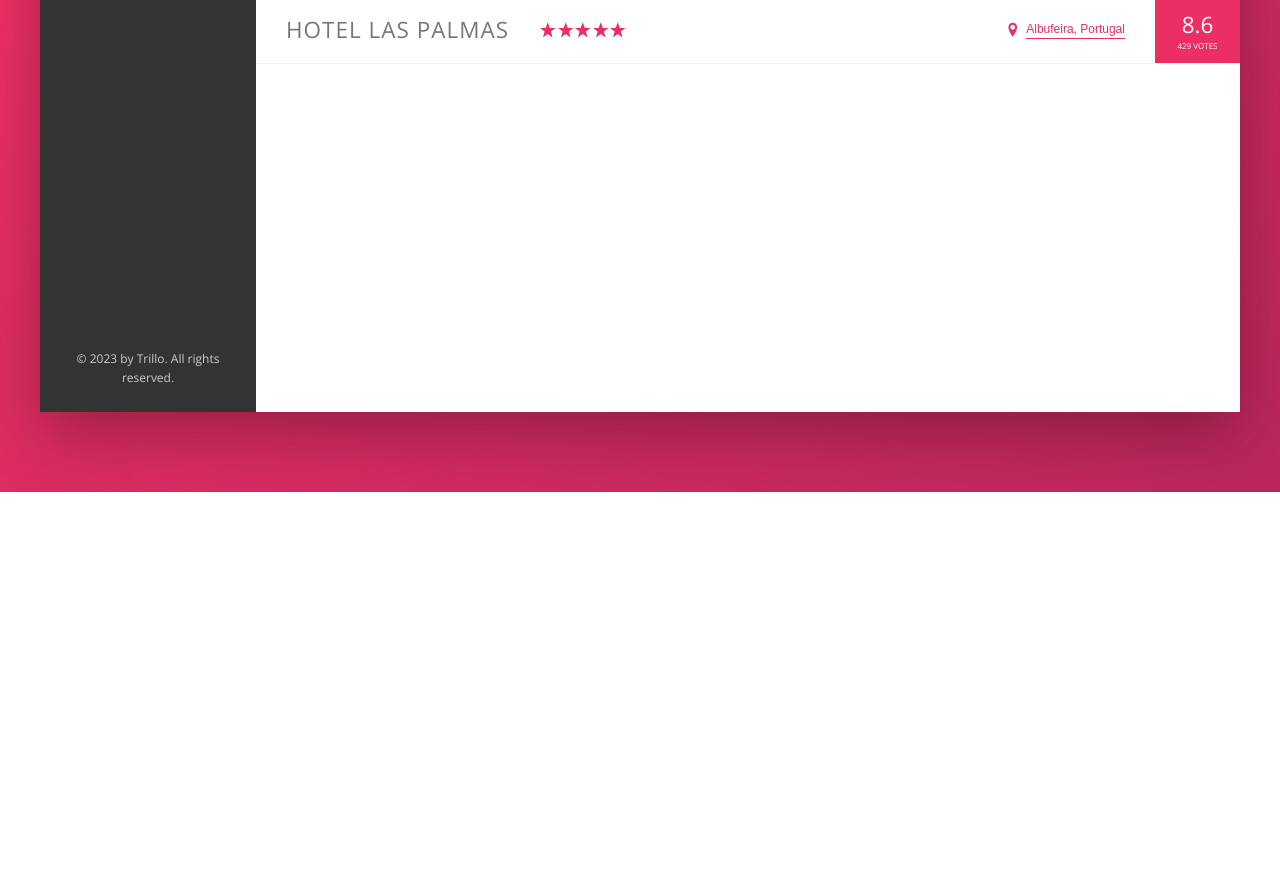
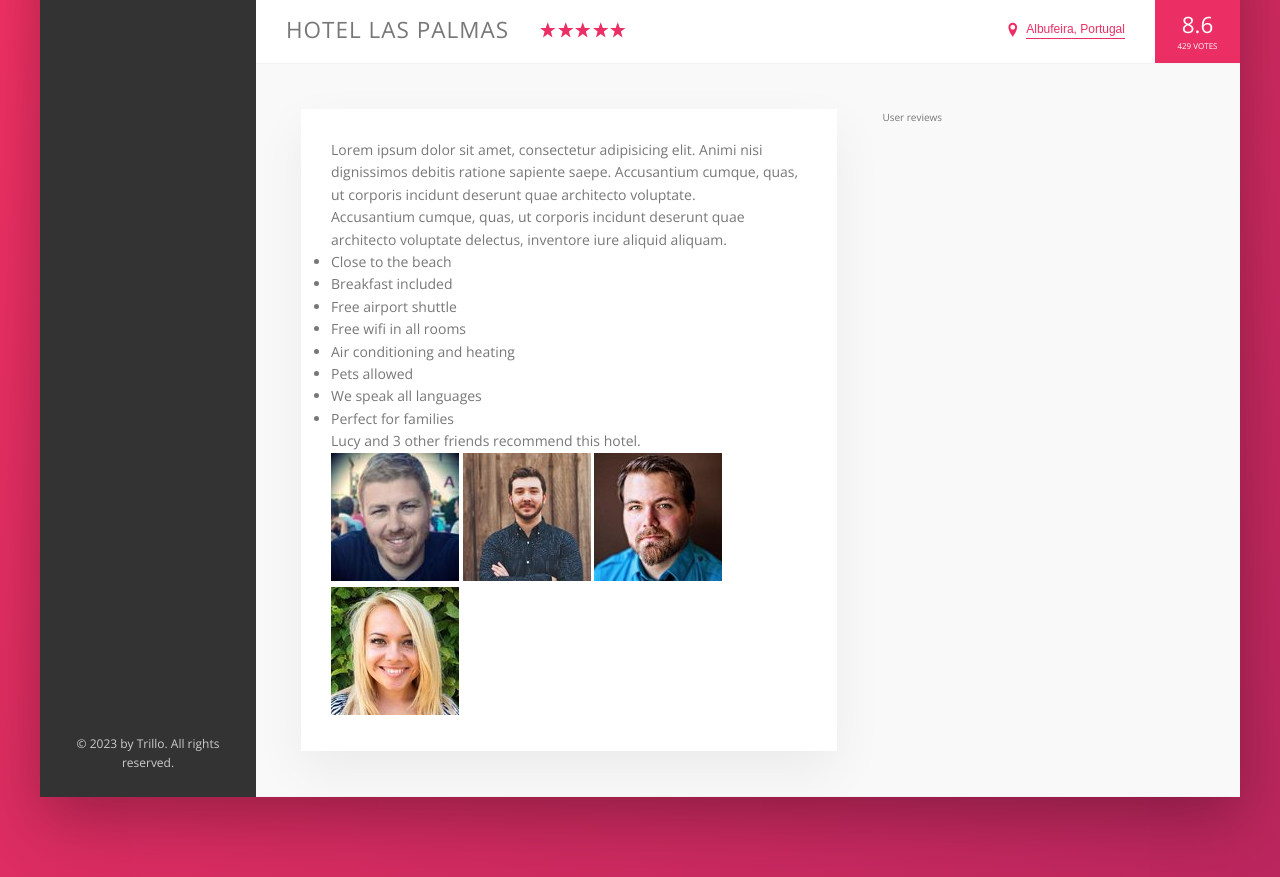
Before and after one commit to omergencoglu/trillo, a website: page index.html in a window 1280 px wide. Shown: the part 538-1415 px from the top of the page. Before the commit the page ends 1030 px from the top, so only its background shows below. Drawn offline with nearby package versions, Linux system fonts and the light colour scheme.

Commit message:
Add details section

```diff
--- a/index.html
+++ b/index.html
@@ -148,6 +148,62 @@
               <div class="overview__rating-count">429 votes</div>
             </div>
           </div>
+
+          <div class="detail">
+            <div class="description">
+              <p class="paragraph">
+                Lorem ipsum dolor sit amet, consectetur adipisicing elit. Animi
+                nisi dignissimos debitis ratione sapiente saepe. Accusantium
+                cumque, quas, ut corporis incidunt deserunt quae architecto
+                voluptate.
+              </p>
+              <p class="paragraph">
+                Accusantium cumque, quas, ut corporis incidunt deserunt quae
+                architecto voluptate delectus, inventore iure aliquid aliquam.
+              </p>
+              <ul class="list">
+                <li class="list__item">Close to the beach</li>
+                <li class="list__item">Breakfast included</li>
+                <li class="list__item">Free airport shuttle</li>
+                <li class="list__item">Free wifi in all rooms</li>
+                <li class="list__item">Air conditioning and heating</li>
+                <li class="list__item">Pets allowed</li>
+                <li class="list__item">We speak all languages</li>
+                <li class="list__item">Perfect for families</li>
+              </ul>
+
+              <div class="recommend">
+                <p class="recommend__count">
+                  Lucy and 3 other friends recommend this hotel.
+                </p>
+                <div class="recommend__friends">
+                  <img
+                    src="img/user-3.jpg"
+                    alt="Friend 1"
+                    class="recommed__photo"
+                  />
+                  <img
+                    src="img/user-4.jpg"
+                    alt="Friend 2"
+                    class="recommed__photo"
+                  />
+                  <img
+                    src="img/user-5.jpg"
+                    alt="Friend 3"
+                    class="recommed__photo"
+                  />
+
+                  <img
+                    src="img/user-6.jpg"
+                    alt="Friend 4"
+                    class="recommed__photo"
+                  />
+                </div>
+              </div>
+            </div>
+
+            <div class="user-reviews">User reviews</div>
+          </div>
         </main>
       </div>
     </div>
--- a/sass/_base.scss
+++ b/sass/_base.scss
@@ -13,6 +13,9 @@
   --color-grey-dark-3: #999;
 
   --shadow-dark: 0 2rem 6rem rgba(0, 0, 0, 0.3);
+  --shadow-light: 0 2rem 5rem rgba(0, 0, 0, 0.06);
+
+  --line: 1px solid var(--color-grey-light-2);
 }
 
 * {
--- a/sass/_components.scss
+++ b/sass/_components.scss
@@ -196,7 +196,7 @@
 .overview {
   display: flex;
   align-items: center;
-  border-bottom: 1px solid var(--color-grey-light-2);
+  border-bottom: var(--line);
 
   &__heading {
     font-size: 2.25rem;
--- a/sass/_layout.scss
+++ b/sass/_layout.scss
@@ -10,7 +10,7 @@
   font-size: 1.4rem;
   height: 7rem;
   background-color: #fff;
-  border-bottom: 1px solid var(--color-grey-light-2);
+  border-bottom: var(--line);
 
   display: flex;
   justify-content: space-between;
@@ -33,6 +33,25 @@
 
 .hotel-view {
   background-color: #fff;
-  height: 80rem;
   flex: 1;
 }
+
+.detail {
+  display: flex;
+  padding: 4.5rem;
+  background-color: var(--color-grey-light-1);
+  border-bottom: var(--line);
+}
+
+.description {
+  font-size: 1.4rem;
+  background-color: #fff;
+  box-shadow: var(--shadow-light);
+  padding: 3rem;
+  flex: 0 0 60%;
+  margin-right: 4.5rem;
+}
+
+.user-reviews {
+  flex: 1;
+}
```
Also changed, not shown: css/style.css.
